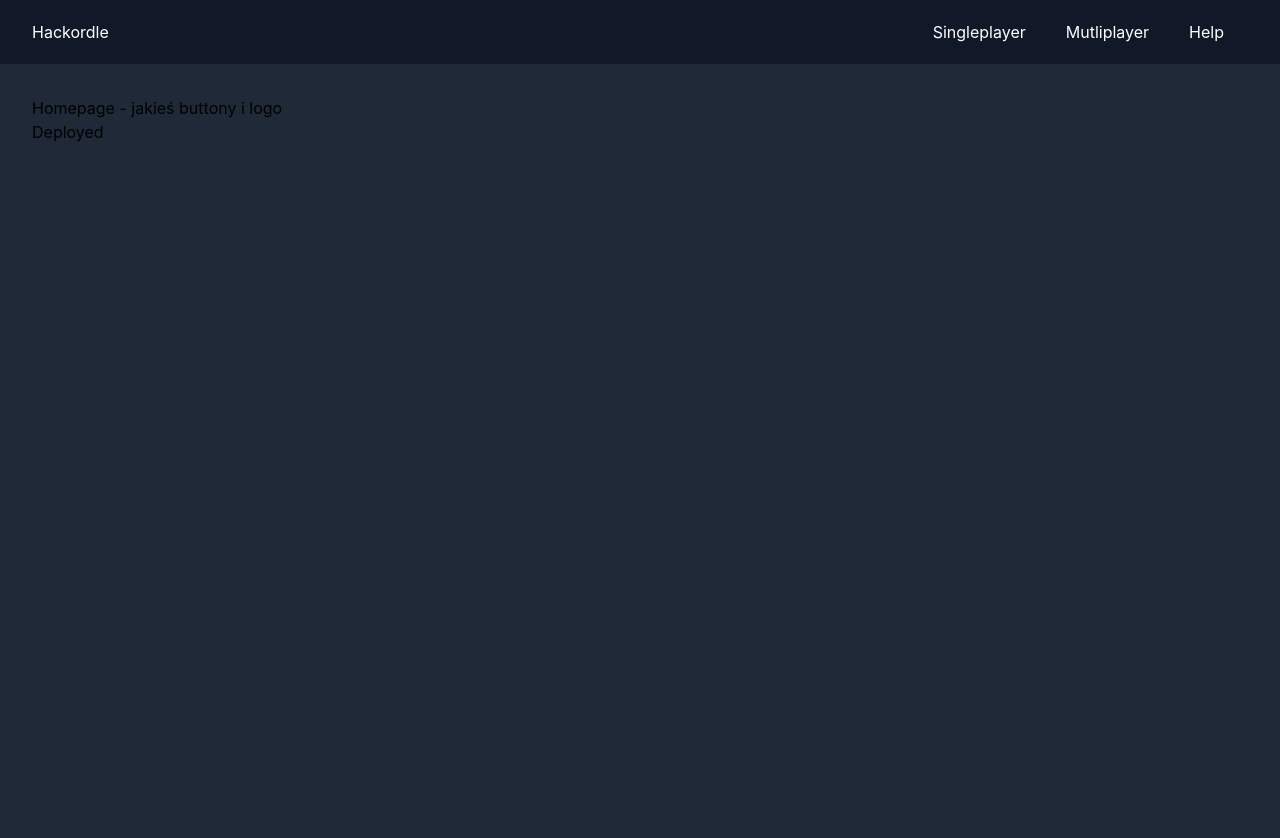
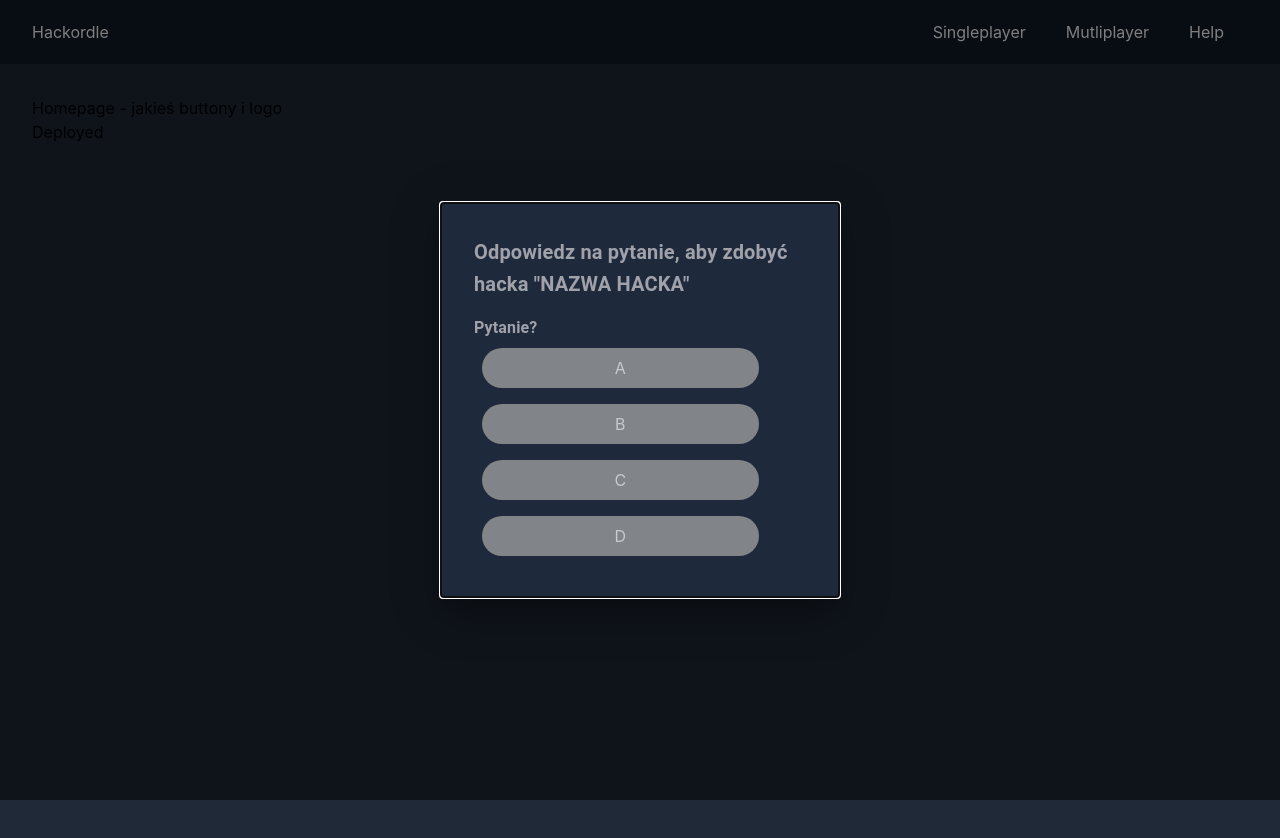
Before and after one commit to hackordle-team/hackordle-frontend, a React (Create React App) app: page / in a window 1280 px wide. Shown: the top 838 px of the page. Built offline with nearby package versions, Linux system fonts and the light colour scheme; no server answers.

Commit message:
add question component

```diff
--- a/src/components/Notification.tsx
+++ b/src/components/Notification.tsx
@@ -31,13 +31,11 @@ const Notification: React.FC<NotificationProps> = ({title, msg, open, handleClos
             aria-describedby="modal-notification-description"
         >
             <Box sx={boxStyle}>
-                <div>
-                    <Typography id="modal-notification-title" variant="h6" component="h2">
-                        {title}
-                    </Typography>
-                </div>
+                <Typography id="modal-notification-title" variant="h6" component="h2">
+                    <p className={"font-bold"}>{title}</p>
+                </Typography>
                 <Typography id="modal-notification-description" sx={{ mt: 2 }}>
-                    {msg}
+                    <p className={"font-bold"}>{msg}</p>
                 </Typography>
                 {children}
             </Box>
--- /dev/null
+++ b/src/components/Question.tsx
@@ -0,0 +1,138 @@
+import React, {useEffect, useState} from "react";
+import Notification from "./Notification";
+
+type AnswerType = {
+    text: string,
+    isCorrect: boolean
+}
+
+type QuestionType = {
+    question: string,
+    answers: AnswerType[]
+}
+
+interface QuestionProps {
+    question: QuestionType,
+    hackName: string,
+    onResult: (correctAnswer: boolean) => void;
+}
+
+enum AnswerStatus {
+    WAITING_FOR_RESULT,
+    WAITING_FOR_ANSWER,
+    ANSWER_RESULT
+}
+
+enum AnswerButtonStatus {
+    NONE,
+    PULSE,
+    ANSWER
+}
+
+interface AnswerButtonState {
+    selected: boolean,
+    state: AnswerButtonStatus
+}
+
+const defaultButtonStates = [
+    {selected: false, state: AnswerButtonStatus.NONE},
+    {selected: false, state: AnswerButtonStatus.NONE},
+    {selected: false, state: AnswerButtonStatus.NONE},
+    {selected: false, state: AnswerButtonStatus.NONE}
+]
+
+const Question: React.FC<QuestionProps> = ({question, hackName, onResult}) => {
+    const [open, setOpen] = useState<boolean>(true)
+    const [answerStatus, setAnswerStatus] = useState<AnswerStatus>(AnswerStatus.WAITING_FOR_ANSWER)
+    const [answerButtonStates, setAnswerButtonStates] = useState<AnswerButtonState[]>(defaultButtonStates)
+
+    useEffect(() => {
+        setAnswerStatus(AnswerStatus.WAITING_FOR_ANSWER)
+        setOpen(true)
+        setAnswerButtonStates(defaultButtonStates)
+    }, [question])
+
+    const title = `Odpowiedz na pytanie, aby zdobyć hacka "${hackName}"`
+    const msg = question.question
+    const handleClose = () => {
+        if(answerStatus === AnswerStatus.ANSWER_RESULT){
+            setOpen(false)
+        }else if(answerStatus === AnswerStatus.WAITING_FOR_RESULT){
+            //TODO: toast
+            console.log("Poczekaj na rezultat")
+        }else{
+            //TODO: toast
+            console.log("Odpowiedz na pytanie")
+        }
+    }
+
+    const answerOnClick = (answerIdx: number) => {
+        return () => {
+            if(answerStatus === AnswerStatus.WAITING_FOR_ANSWER){
+                setAnswerButtonStates(defaultButtonStates.map((el, idx) => {
+                    if(idx === answerIdx){
+                        el.selected = true;
+                        el.state = AnswerButtonStatus.PULSE;
+                    }
+                    return el;
+                }))
+
+                setAnswerStatus(AnswerStatus.WAITING_FOR_RESULT)
+                setTimeout(() => {
+                    setAnswerStatus(AnswerStatus.ANSWER_RESULT)
+                    console.log(answerButtonStates)
+                    setAnswerButtonStates(answerButtonStates.map(el => {
+                        if(el.selected){
+                            return {
+                                selected: true,
+                                state: AnswerButtonStatus.ANSWER
+                            }
+                        }
+                        return el
+                    }))
+                    onResult(question.answers[answerIdx].isCorrect)
+                }, 3000)
+            }
+        }
+    }
+
+    const answerButtonClassNames = answerButtonStates.map((el, id) => {
+        let classNames = "rounded-3xl text-white px-4 py-2 border-box mx-6 w-10/12"
+        if(el.selected){
+            if(el.state === AnswerButtonStatus.PULSE){
+                classNames += " animate-pulse bg-yellow-300 hover:bg-yellow-200"
+            }else if(el.state === AnswerButtonStatus.ANSWER){
+                classNames += question.answers[id].isCorrect ? " bg-lime-800 hover:bg-lime-700" : " bg-red-600 hover:bg-red-500"
+            }
+        }else{
+            classNames += " bg-neutral-400 hover:bg-neutral-300 opacity-75";
+        }
+
+        return classNames
+    })
+
+    const answerButton = (idx: number) => { return (
+        <div>
+            <button
+                style={{margin: '1vh'}}
+                className={answerButtonClassNames[idx]}
+                onClick={answerOnClick(idx)}
+            >
+                {question.answers[idx].text}
+            </button>
+        </div>
+    )}
+
+    return (
+        <Notification title={title} msg={msg} open={open} handleClose={handleClose}>
+            <div>
+                {answerButton(0)}
+                {answerButton(1)}
+                {answerButton(2)}
+                {answerButton(3)}
+            </div>
+        </Notification>
+    );
+};
+
+export default Question;
--- a/src/pages/Homepage.tsx
+++ b/src/pages/Homepage.tsx
@@ -1,8 +1,29 @@
 import React from "react";
 import Wrapper from "../components/Wrapper";
+import Question from "../components/Question";
 
 const Homepage: React.FC = () => {
-  return <Wrapper>Homepage - jakieś buttony i logo <h1>Deployed</h1></Wrapper>;
+  const onResult = (correctAnswer: boolean) => {
+    console.log(`answer: ${correctAnswer}`)
+  }
+
+  const question = {
+    question: "Pytanie?",
+    answers: [
+      {text: 'A', isCorrect: false},
+      {text: 'B', isCorrect: false},
+      {text: 'C', isCorrect: false},
+      {text: 'D', isCorrect: true},
+    ]
+  }
+
+  return (
+      <Wrapper>
+        Homepage - jakieś buttony i logo
+        <h1>Deployed</h1>
+        <Question question={question} hackName={"NAZWA HACKA"} onResult={onResult}/>
+      </Wrapper>
+  );
 };
 
 export default Homepage;
```
